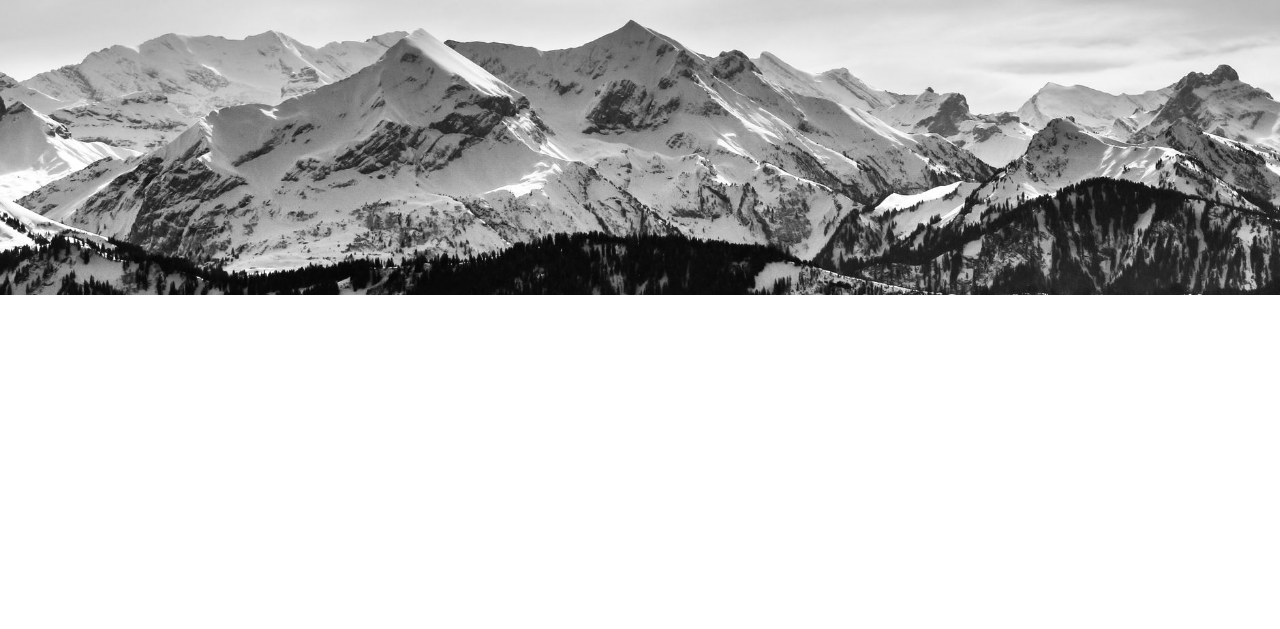
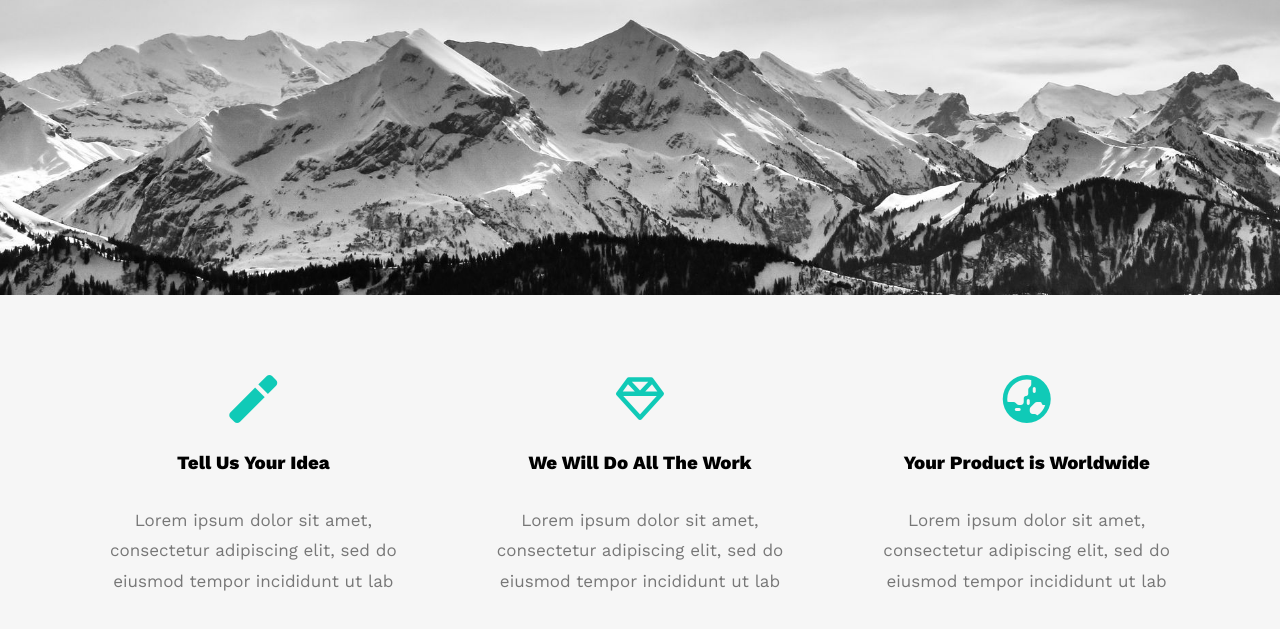
Before and after one commit to Nabil-Hany22/Leon-Services, a plain HTML site: page index.html in a window 1280 px wide. Shown: the part 505-1134 px from the top of the page. Before the commit the page ends 800 px from the top, so only its background shows below. Drawn offline with nearby package versions, Linux system fonts and the light colour scheme.

Commit message:
Create Features Section

```diff
--- a/index.html
+++ b/index.html
@@ -1,5 +1,6 @@
 <!DOCTYPE html>
 <html lang="en">
+
 <head>
     <meta charset="UTF-8">
     <meta name="viewport" content="width=device-width, initial-scale=1.0">
@@ -19,6 +20,7 @@
     <link rel="shortcut icon" href="./images/favivon.ico" type="image/x-icon">
     <title>Leon Services</title>
 </head>
+
 <body>
     <!-- Start Header -->
     <header class="header" id="header">
@@ -51,6 +53,33 @@
             </div>
         </section>
         <!-- End landing Section -->
+
+        <!-- Start Features Section -->
+        <section id="features" class="features">
+            <div class="container">
+                <div class="feat">
+                    <i class="fas fa-magic fa-3x"></i>
+                    <h3>Tell Us Your Idea</h3>
+                    <p>Lorem ipsum dolor sit amet, consectetur adipiscing elit, sed do eiusmod tempor incididunt ut lab
+                    </p>
+                </div>
+                <div class="feat">
+                    <i class="far fa-gem fa-3x"></i>
+                    <h3>We Will Do All The Work</h3>
+                    <p>Lorem ipsum dolor sit amet, consectetur adipiscing elit, sed do eiusmod tempor incididunt ut lab
+                    </p>
+                </div>
+                <div class="feat">
+                    <i class="fas fa-globe-asia fa-3x"></i>
+                    <h3>Your Product is Worldwide</h3>
+                    <p>Lorem ipsum dolor sit amet, consectetur adipiscing elit, sed do eiusmod tempor incididunt ut lab
+                    </p>
+                </div>
+            </div>
+        </section>
+        <!-- End Features Section -->
+
     </main>
 </body>
+
 </html>
--- a/styles/style.css
+++ b/styles/style.css
@@ -1,85 +1,103 @@
 /* Start Variables */
-:root{
-    --main-color:#10cab7;
+:root {
+    --main-color: #10cab7;
+    --secondary-color: #2c4755;
+    --section-padding: 60px;
+    --section-background: #f6f6f6;
+    --main-duration: 0.5s;
 }
+
 /* End Variables */
 
 /* Start Global Rules */
-*{
-    --webkit-box-sizing:border-box;
+* {
+    --webkit-box-sizing: border-box;
     --moz-box-sizing: border-box;
     box-sizing: border-box;
 }
-body{
+
+body {
     font-family: "Work Sans", sans-serif;
 }
 
-.container{
+.container {
     padding: 0 15px;
     margin: 0 auto;
 }
 
 /* small */
-@media (min-width:768px){
-    .container{
+@media (min-width:768px) {
+    .container {
         width: 750px;
     }
 }
+
 /* Medium */
-@media (min-width:992px){
-    .container{
+@media (min-width:992px) {
+    .container {
         width: 970px;
     }
 }
+
 /* Large */
-@media (min-width:1200px){
-    .container{
+@media (min-width:1200px) {
+    .container {
         width: 1170px;
     }
 }
+
 /* End Global Rules */
 
 /* Header Start */
-.header{
+.header {
     padding: 20px;
 }
-.header .container{
+
+.header .container {
     display: flex;
     justify-content: space-between;
     align-items: center;
 }
-.header .logo{
+
+.header .logo {
     width: 60px;
 }
-.header .links{
+
+.header .links {
     position: relative;
 }
-.header .links:hover .icon span:nth-child(2){
+
+.header .links:hover .icon span:nth-child(2) {
     width: 100%;
 }
-.header .links .icon{
+
+.header .links .icon {
     width: 30px;
     display: flex;
     flex-wrap: wrap;
     justify-content: flex-end;
 }
-.header .links .icon span{
+
+.header .links .icon span {
     background-color: #333;
     margin-bottom: 5px;
     height: 2px;
 }
-.header .links .icon span:first-child{
+
+.header .links .icon span:first-child {
     width: 100%;
 }
-.header .links .icon span:nth-child(2){
+
+.header .links .icon span:nth-child(2) {
     width: 60%;
     transition: 0.3s;
 }
-.header .links .icon span:last-child{
+
+.header .links .icon span:last-child {
     width: 100%;
 }
 
-.header .links ul{
+.header .links ul {
     list-style: none;
     margin: 0;
     padding: 0;
@@ -91,59 +109,102 @@ body{
     display: none;
     z-index: 1;
 }
-.header .links ul::before{
+
+.header .links ul::before {
     content: "";
-    border-width: 10px ;
+    border-width: 10px;
     border-style: solid;
     border-color: transparent transparent #f6f6f6 transparent;
     position: absolute;
     right: 5px;
     top: -20px;
 }
-.header .links:hover ul{
+
+.header .links:hover ul {
     display: block;
 }
-.header .links ul li a{
+
+.header .links ul li a {
     display: block;
     padding: 15px;
     text-decoration: none;
     color: #333;
     transition: 0.3s;
 }
-.header .links ul li a:hover{
+
+.header .links ul li a:hover {
     padding-left: 25px;
 }
 
-.header .links ul li:not(:last-child){
+.header .links ul li:not(:last-child) {
     border-bottom: 1px solid #ddd;
 }
+
 /* Header End */
 
 /* Start landing Section */
-.landing{
+.landing {
     background-image: url(../images/landing.jpg);
     background-size: cover;
     height: calc(100vh - 64px);
     position: relative;
 }
-.landing .intro-text{
+
+.landing .intro-text {
     position: absolute;
     left: 50%;
     top: 50%;
-    transform: translate(-50% ,-50%);
+    transform: translate(-50%, -50%);
     text-align: center;
     width: 320px;
     max-width: 100%;
 }
-.landing .intro-text h1{
+
+.landing .intro-text h1 {
     margin: 0;
     font-weight: bold;
     font-size: 50px;
     color: var(--main-color);
 }
-.landing .intro-text p{
+
+.landing .intro-text p {
     font-size: 19px;
     list-style: none;
 }
 
 /* End landing Section */
+
+/* Start Features Section */
+.features {
+    padding-top: var(--section-padding);
+    padding-bottom: var(--section-padding);
+    background-color: var(--section-background);
+}
+
+.features .container {
+    display: grid;
+    grid-template-columns: repeat(auto-fill, minmax(300px, 1fr));
+    grid-gap: 20px;
+}
+
+.features .feat {
+    padding: 20px;
+    text-align: center;
+}
+
+.features .feat i {
+    color: var(--main-color);
+}
+
+.features .feat h3 {
+    font-weight: 800;
+    margin: 30px 0;
+}
+
+.features .feat p {
+    line-height: 1.8;
+    color: #777;
+    font-size: 17px;
+}
+
+/* End Features Section */
```
Lines whose indentation alone changed are shown as unchanged.
